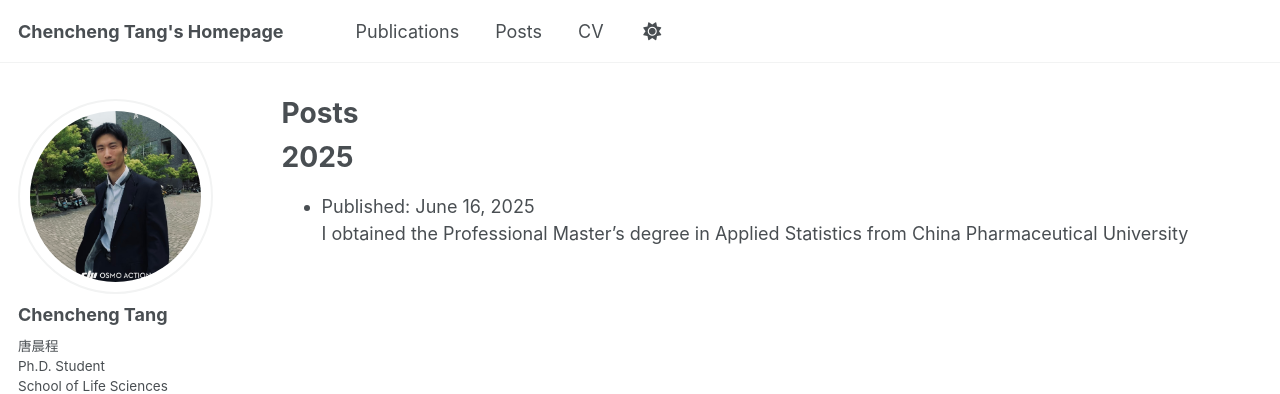
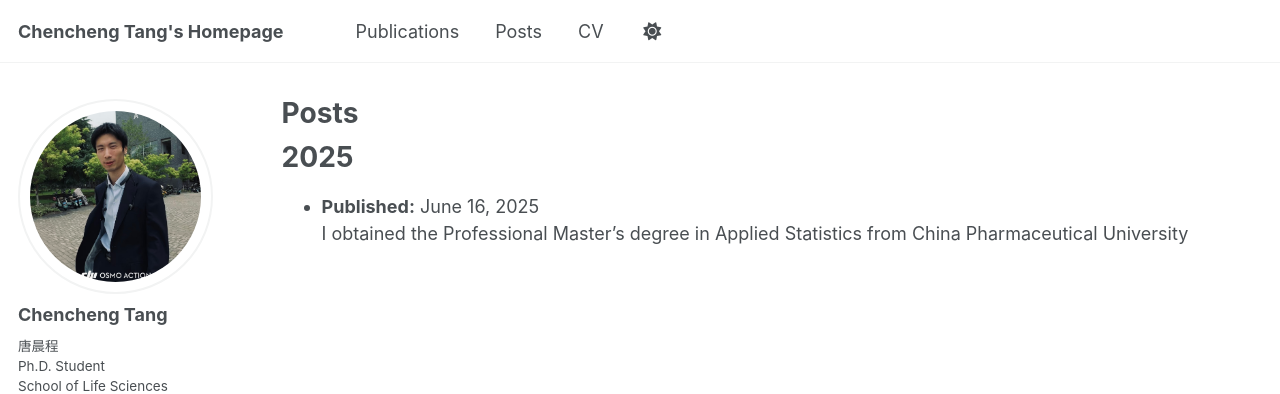
Before and after one commit to AI4Sfrontline/ai4sfrontline.github.io, a Jekyll site: the page built from _pages/posts.md, in a window 1280 px wide. Shown: the top 394 px of the page. Built offline with Jekyll 4.4.1, drawn with Linux system fonts in a browser that asks for light colours; some web fonts are replaced; a script that is not in the unit is left out.

```diff
--- a/_pages/posts.md
+++ b/_pages/posts.md
@@ -9,4 +9,4 @@ redirect_from:
 
 2025
 ======
-* Published: June 16, 2025<br>I obtained the Professional Master's degree in Applied Statistics from China Pharmaceutical University
+* **Published:** June 16, 2025<br>I obtained the Professional Master's degree in Applied Statistics from China Pharmaceutical University
```
